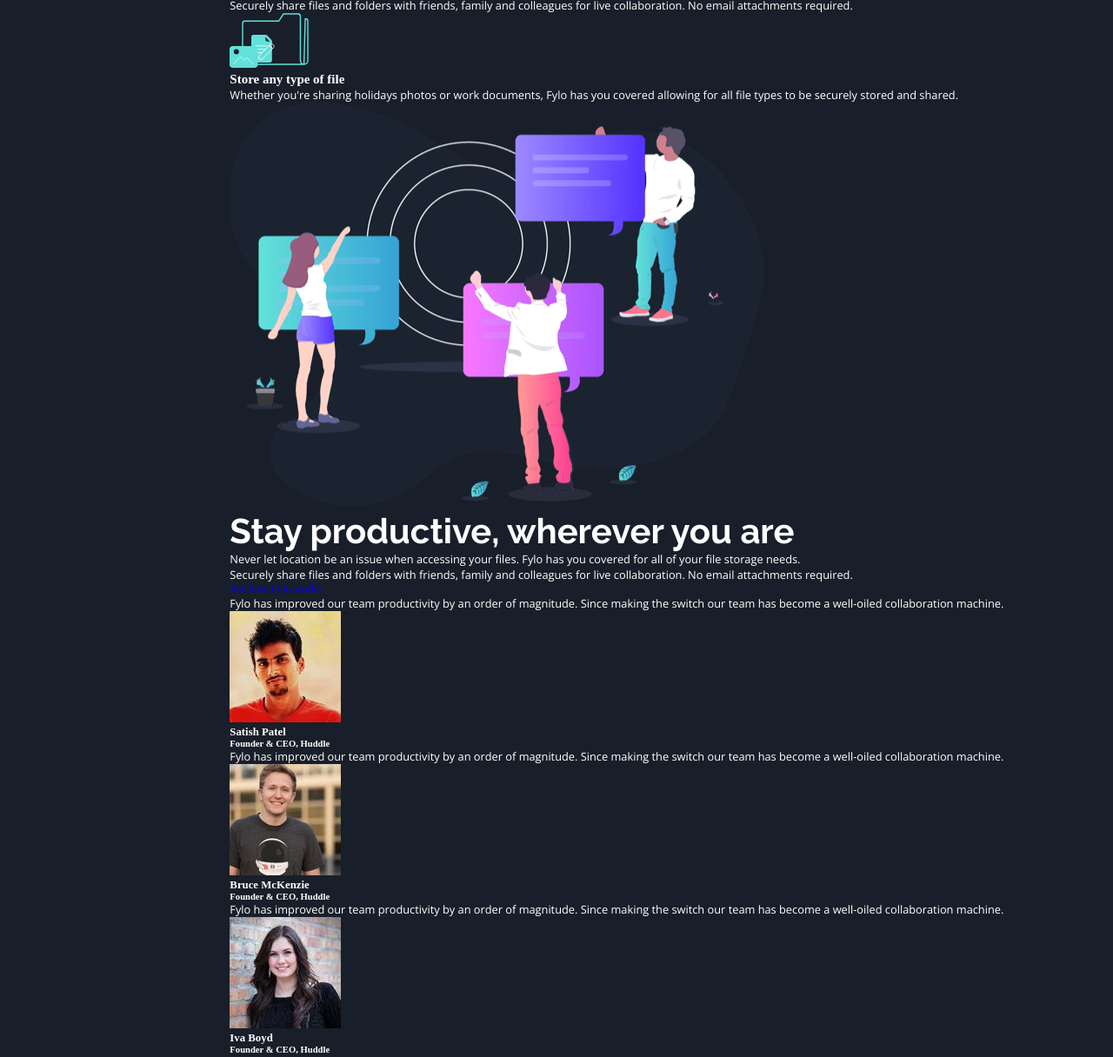
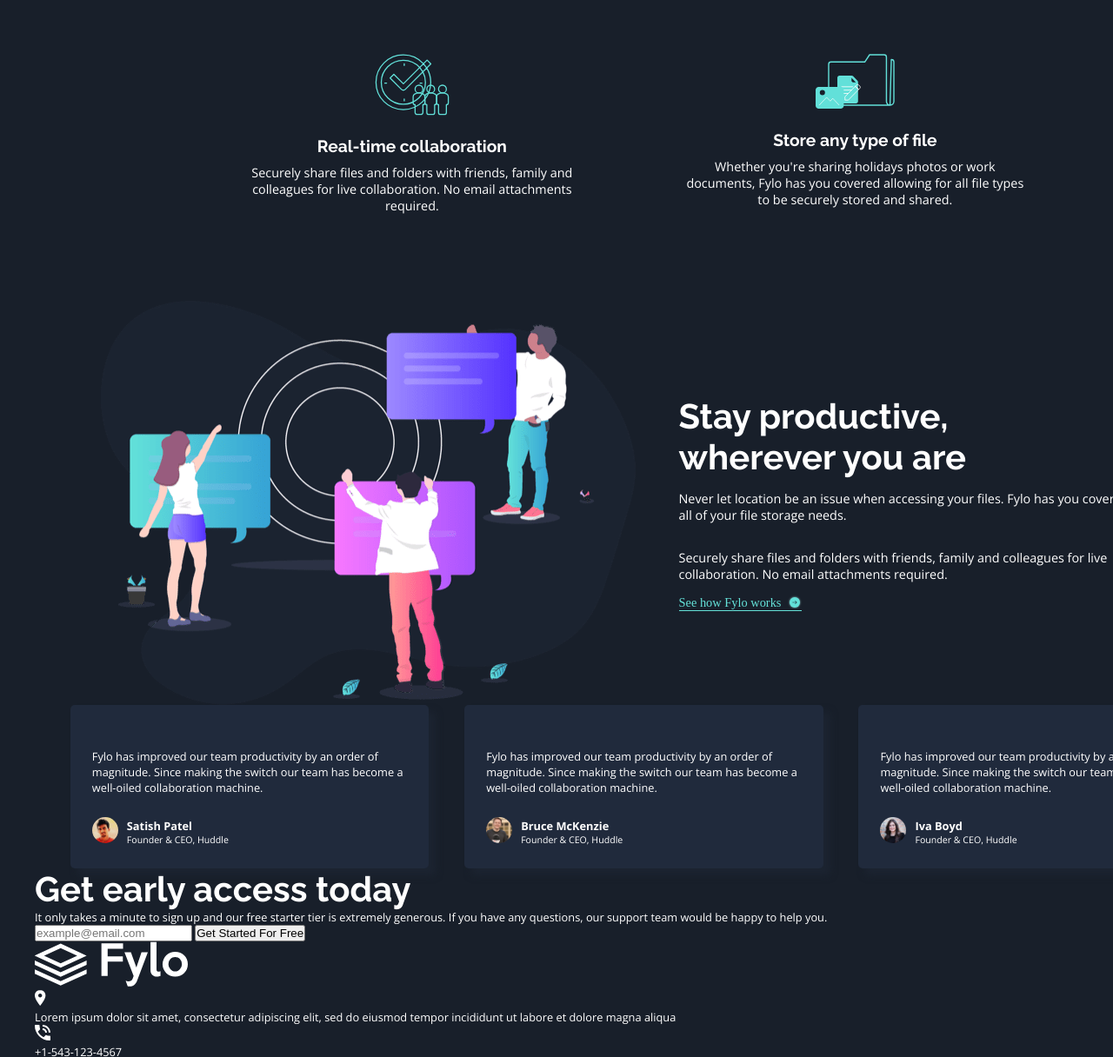
Before and after one commit to yuriv15/fylo-dark-theme-landing-page-master, a plain HTML site: page index.html in a window 1280 px wide. Shown: the part 1282-2498 px from the top of the page at 87% size. Drawn offline with nearby package versions, Linux system fonts and the light colour scheme.

Commit message:
desktop-profile

```diff
--- a/css/style.css
+++ b/css/style.css
@@ -25,7 +25,16 @@ p {
 h2 {
     font-family: "Raleway", sans-serif;
     font-size: 2.5rem;
+}
 
+h4 {
+    font-family: "Open Sans", sans-serif;
+    font-weight: 700;
+}
+
+h5 {
+    font-family: "Open Sans", sans-serif;
+    font-weight: 400;
 }
 
 .main-header {
@@ -53,6 +62,7 @@ h2 {
     display: flex;
     flex-direction: column;
     align-items: center;
+    padding-bottom: 100px;
 }
 
 .intro-h2 {
@@ -79,3 +89,112 @@ h2 {
     cursor: pointer;
 
 }
+
+.services-section {
+    display: grid;
+    grid-template-areas: "access        security"
+                         "collaboration storage";
+    gap: 100px;
+    text-align: center;
+}
+
+#access-article {
+    grid-area: access;
+    justify-self: end;
+}
+
+#security-article {
+    grid-area: security;
+}
+
+#collaboration-article {
+    grid-area: collaboration;
+    justify-self: end;
+}
+
+#storage-article {
+    grid-area: storage;
+}
+
+.articles {
+    width: 65%;
+}
+
+.articles > h3 {
+    font-family: "Raleway", sans-serif;
+    font-size: 1.2rem;
+    margin: 20px 0 10px
+}
+
+.articles > p {
+    font-size: 0.9rem;
+}
+
+.productive-section {
+    display: flex;
+    justify-content: center;
+    margin-top: 100px;
+}
+
+
+.productive-section-content {
+    display: flex;
+    flex-direction: column;
+    width: 40%;
+    justify-content: center;
+    margin-left: 50px;
+}
+
+.productive-section-content h2 {
+   display: flex;
+   flex-direction: column;
+}
+
+.productive-section-content > p {
+    font-size: 0.9rem;
+    margin: 15px 0;
+
+}
+
+.productive-section-content a {
+    text-decoration: none;
+    color: hsl(176, 68%, 64%);
+    border-bottom: 1px solid hsl(176, 68%, 64%);
+    width: fit-content;
+    display: flex;
+    align-items: center;
+    font-size: 0.9rem;
+}
+
+.customers-section {
+    display: flex;
+    justify-content: center;
+}
+
+.customer {
+    background-color: hsl(219, 30%, 18%);
+    width: 30%;
+    margin-left: 3%;
+    padding: 50px 25px 25px 25px;
+    box-shadow: 8px 8px 8px hsl(217, 28%, 15%);
+    border-radius: 5px;
+}
+
+
+.profile-icon > img {
+    border-radius: 50%;
+    width: 30px;
+}
+
+.profile-view {
+    display: flex;
+    margin-top: 25px;
+    align-items: center;
+}
+
+.profile-data {
+    display: flex;
+    flex-direction: column;
+    justify-content: space-between;
+    margin-left: 10px;
+}
--- a/index.html
+++ b/index.html
@@ -43,7 +43,7 @@
 
       <section class="services-section">
 
-        <article class="access-article">
+        <article id="access-article" class="articles">
           <div><img src="./images/icon-access-anywhere.svg" alt="Desktop and mobile image"></div>
           <h3>Access your files, anywhere</h3>
 
@@ -51,7 +51,7 @@
             files follow you everywhere.</p>
         </article>
 
-        <article class="security-article">
+        <article id="security-article" class="articles">
           <div><img src="./images/icon-security.svg" alt="Security Image"></div>
           <h3>Security you can trust</h3>
 
@@ -59,7 +59,7 @@
             features we allow to help secure your files.</p>
         </article>
 
-        <article class="collaboration-article">
+        <article id="collaboration-article" class="articles">
           <div><img src="./images/icon-collaboration.svg" alt="Colaboration Image"></div>
           <h3>Real-time collaboration</h3>
 
@@ -67,7 +67,7 @@
             No email attachments required.</p>
         </article>
 
-        <article class="storage-article">
+        <article id="storage-article" class="articles">
           <div><img src="./images/icon-any-file.svg" alt="Any file Image"></div>
           <h3>Store any type of file</h3>
 
@@ -78,9 +78,9 @@
       </section>
 
       <section class="productive-section">
-        <div><img src="images/illustration-stay-productive.png" alt="Stay Productive Illustration"></div>
-
-        <h2>Stay productive, wherever you are</h2>
+        <img src="images/illustration-stay-productive.png" alt="Stay Productive Illustration">
+        <article class="productive-section-content">
+        <h2><span>Stay productive,</span> <span>wherever you are</span></h2>
 
         <p>Never let location be an issue when accessing your files. Fylo has you covered for all of your file
           storage needs.</p>
@@ -88,7 +88,8 @@
         <p>Securely share files and folders with friends, family and colleagues for live collaboration. No email
           attachments required.</p>
 
-        <a href="#">See how Fylo works</a>
+        <a href="#">See how Fylo works &nbsp;<svg width="16" height="16" xmlns="http://www.w3.org/2000/svg" xmlns:xlink="http://www.w3.org/1999/xlink"><defs><circle id="b" cx="6" cy="6" r="6"/><filter x="-25%" y="-25%" width="150%" height="150%" filterUnits="objectBoundingBox" id="a"><feOffset in="SourceAlpha" result="shadowOffsetOuter1"/><feGaussianBlur stdDeviation="1" in="shadowOffsetOuter1" result="shadowBlurOuter1"/><feColorMatrix values="0 0 0 0 0.384313725 0 0 0 0 0.878431373 0 0 0 0 0.850980392 0 0 0 0.811141304 0" in="shadowBlurOuter1"/></filter></defs><g fill="none" fill-rule="evenodd"><g transform="translate(2 2)"><use fill="#000" filter="url(#a)" xlink:href="#b"/><use fill="#62E0D9" xlink:href="#b"/></g><path d="M8.582 6l-.363.35 1.452 1.4H5.333v.5h4.338L8.22 9.65l.363.35 2.074-2z" fill="#1B2330"/></g></svg></a>
+      </article>
       </section>
 
       <section class="customers-section">
@@ -97,10 +98,12 @@
             Fylo has improved our team productivity by an order of magnitude. Since making the switch our team has
             become a well-oiled collaboration machine.
           </p>
-          <span>
+          <span class="profile-view">
             <i class="profile-icon"><img src="./images/profile-1.jpg" alt="Customer Photo"></i>
+            <span class="profile-data">
               <h4>Satish Patel</h4>
               <h5>Founder & CEO, Huddle</h5>
+            </span>
           </span>
         </span>
 
@@ -109,10 +112,12 @@
             Fylo has improved our team productivity by an order of magnitude. Since making the switch our team has
             become a well-oiled collaboration machine.
           </p>
-          <span>
+          <span class="profile-view">
             <i class="profile-icon"><img src="./images/profile-2.jpg" alt="Customer Photo"></i>
+            <span class="profile-data">
               <h4>Bruce McKenzie</h4>
               <h5>Founder & CEO, Huddle</h5>
+            </span>
           </span>
         </span>
 
@@ -121,10 +126,12 @@
             Fylo has improved our team productivity by an order of magnitude. Since making the switch our team has
             become a well-oiled collaboration machine.
           </p>
-          <span>
+          <span class="profile-view">
             <i class="profile-icon"><img src="./images/profile-3.jpg" alt="Customer Photo"></i>
+            <span class="profile-data">
               <h4>Iva Boyd</h4>
               <h5>Founder & CEO, Huddle</h5>
+            </span>
           </span>
       </span>
       </section>
```
Lines whose indentation alone changed are shown as unchanged.
